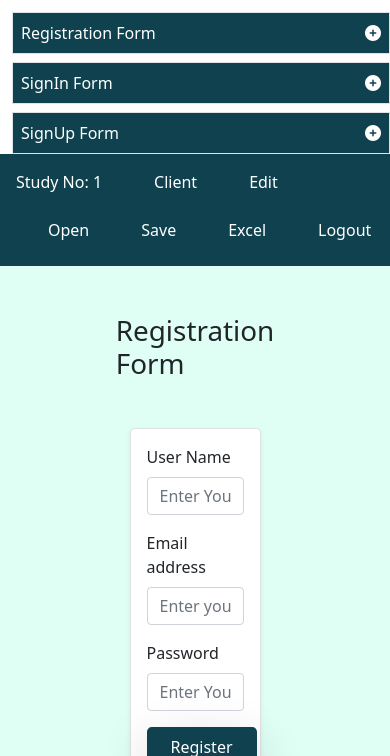
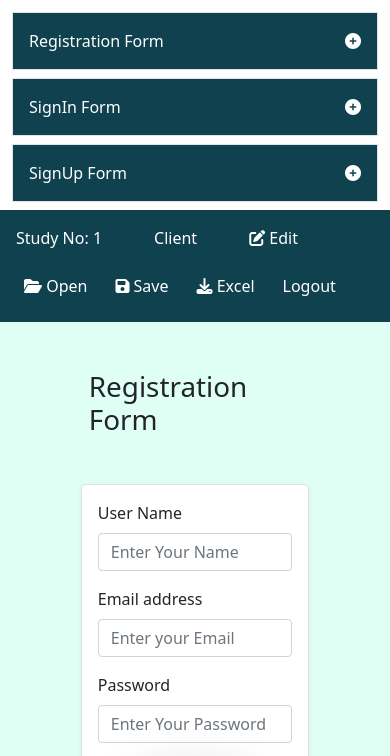
Before and after one commit to fariarahman15/Study-Outline-PVT-Calculator, a plain HTML site: page index.html in a window 390 px wide. Shown: the part 76-832 px from the top of the page. Drawn offline with nearby package versions, Linux system fonts and the light colour scheme.

Commit message:
responsive

```diff
--- a/index.html
+++ b/index.html
@@ -34,23 +34,23 @@
         <div class="container-fluid h-100">
             <div class="row">
                 <!-- left row  -->
-              <div class="menu col-lg-4 pe-0">
-                    <div class="d-grid gap-2">
-                        <h4><i class="fa-solid fa-bars"></i> Study Outline</h4>
+              <div class="menu col-sm-12 col-lg-4 pe-lg-0 pe-sm-2">
+                    <div class="d-grid gap-2 mb-2">
+                        <h4><i class="fa-solid fa-bars"></i>  Study Outline</h4>
                         <h2><span>P</span><span id="letter-v">V</span><span id="letter-t">T</span> Calculator</h2>
 
-                        <button type="button" class="menu-button p-2 border d-flex justify-content-between align-items-center">Registration Form <i class="fa-solid fa-circle-plus"></i></button>
+                        <button type="button" class="menu-button p-3 border d-flex justify-content-between align-items-center">Registration Form <i class="fa-solid fa-circle-plus"></i></button>
 
-                        <button type="button" class="menu-button p-2 border d-flex justify-content-between align-items-center">SignIn Form <i class="fa-solid fa-circle-plus"></i></button>
+                        <button type="button" class="menu-button p-3 border d-flex justify-content-between align-items-center">SignIn Form <i class="fa-solid fa-circle-plus"></i></button>
 
-                        <button type="button" class="menu-button p-2 border d-flex justify-content-between align-items-center">SignUp Form <i class="fa-solid fa-circle-plus"></i></button>
+                        <button type="button" class="menu-button p-3 border d-flex justify-content-between align-items-center">SignUp Form <i class="fa-solid fa-circle-plus"></i></button>
                   </div>
 
                 </div>
 
               <!-- right row  -->
               <!-- nav section  -->
-              <div class=" form-section col-lg-8 px-0">
+              <div class=" form-section col-sm-12 col-lg-8 px-0">
                 <nav class="navbar nav-section">
                     <ul class=" nav-list-items-1 navbar-nav me-auto mb-2 mb-lg-0 flex-row">
                         <li class="nav-item">
@@ -60,30 +60,28 @@
                             <a class="nav-link text-white ms-1 me-5" href="#">Client</a>
                         </li>
                         <li class="nav-item">
-                            <a class="nav-link text-white ms-1 me-5" href="#">Edit</a>
+                            <a class="nav-link text-white ms-1 me-5" href="#"><i class="fa-solid fa-pen-to-square"></i> Edit</a>
                         </li>
                     </ul>
                     <ul class="navbar-nav me-0 mb-2 mb-lg-0 flex-row-reverse ">
                         <li class="nav-item">
-                            <a class="nav-link text-white me-3 ms-5" href="#">Logout</a>
+                            <a class="nav-link text-white me-3 ms-4" href="#">Logout</a>
                         </li>
                         <li class="nav-item">
-                            <a class="nav-link text-white me-1 ms-5" href="#">Excel</a>
+                            <a class="nav-link text-white me-1 ms-4" href="#"><i class="fa-solid fa-download"></i> Excel</a>
                         </li>
                         <li class="nav-item">
-                            <a class="nav-link text-white me-1 ms-5" href="#">Save</a>
+                            <a class="nav-link text-white me-1 ms-4" href="#"><i class="fa-solid fa-floppy-disk"></i> Save</a>
                         </li>
                         <li class="nav-item">
-                            <a class="nav-link text-white me-1 ms-5" aria-current="page" href="#">Open</a>
+                            <a class="nav-link text-white me-1 ms-4" aria-current="page" href="#"><i class="fa-solid fa-folder-open"></i> Open</a>
                         </li>
                     </ul>
                 </nav>
 
 
                 <!-- form  -->
-                <div class="form container w-50">
-
-
+                <div class="form container w-75">
                     <!-- register form  -->
                     <h1 class="mx-3 my-5 d-flex justify-content-center">Registration Form</h1>
                     <form class="p-3 mx-2 my-5 border rounded-3 shadow-sm bg-body" id="register-form">
```
